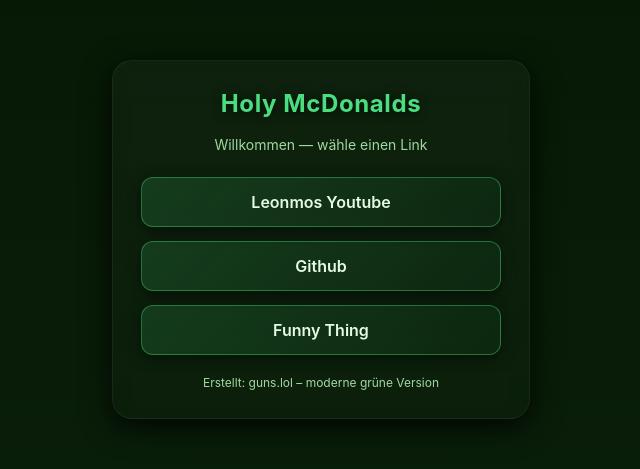
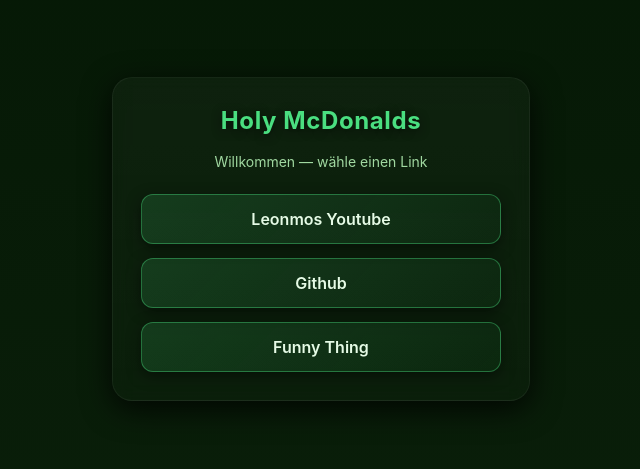
Before and after one commit to AMSdel/ToDo_Build, a plain HTML site: page index.html in a window 1280 px wide. Shown: the part 161-630 px from the top of the page, without its empty margins (319-959 px from the left). Drawn offline with Linux system fonts and the light colour scheme.

Commit message:
index.html

```diff
--- a/index.html
+++ b/index.html
@@ -3,7 +3,7 @@
 <head>
   <meta charset="utf-8" />
   <meta name="viewport" content="width=device-width, initial-scale=1" />
-  <title>guns.lol — Clone</title>
+  <title>guns.lol kacke oder so — Clone</title>
   <style>
     :root{
       --bg:#0a1a0a;
@@ -58,7 +58,6 @@
       <a class="btn" href="https://www.youtube.com/watch?v=xvFZjo5PgG0&list=RDxvFZjo5PgG0&start_radio=1" target="_blank" rel="noopener noreferrer">Funny Thing</a>
     </nav>
 
-    <div class="footer">Erstellt: guns.lol – moderne grüne Version</div>
   </main>
 </body>
 </html>
```
